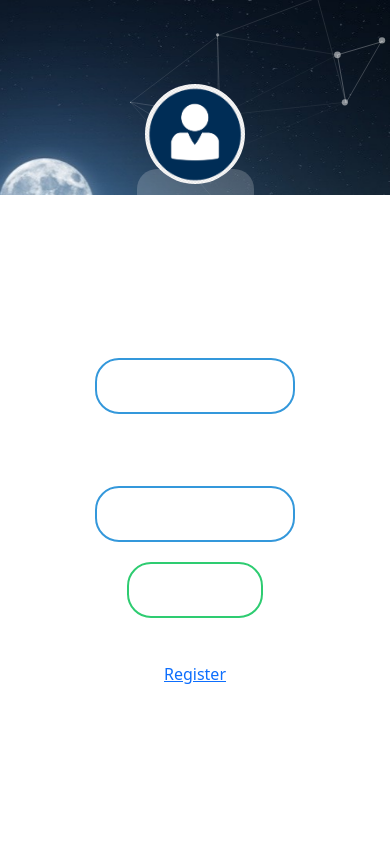
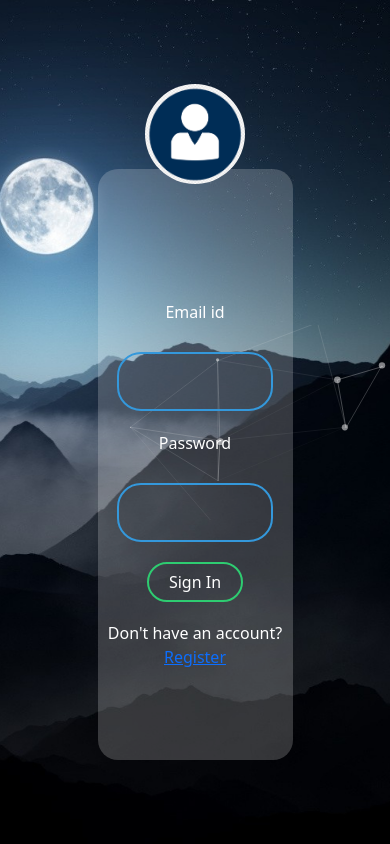
Before and after one commit to Anwita17/flask_project, a Flask app: page / in a window 390 px wide. Run offline with Flask 2, Linux system fonts and the light colour scheme.

Commit message:
Update login.html

```diff
--- a/templates/login.html
+++ b/templates/login.html
@@ -19,18 +19,33 @@
             <img class="logo" src="../static/logo.png">
             <form class='box' action="/" method="POST">
                 <div class="mb-3">
-                    <br><br><br><br>
+                    <br><br><br>
+                    {% if msg %}
+                    <div style="color: red; font-size: 20px;">{{msg}}</div>
+                    {% endif %}
+                    {% with messages = get_flashed_messages() %}
+                    {% if messages %}
+                    <ul class=flashes>
+                        {% for message in messages %}
+                        <div style="font-size: 20px; color:red;">{{ message }}</div>
+
+                        {% endfor %}
+                    </ul>
+                    {% endif %}
+                    {% endwith %}
                     <label for="exampleInputEmail1" class="form-label" style="color: white; ">Email id</label>
-                    <input type="email"  name="email" class="form-control" id="exampleInputEmail1" aria-describedby="emailHelp">
+                    <input required type="email" name="email" class="form-control" id="exampleInputEmail1"
+                        aria-describedby="emailHelp">
 
                 </div>
                 <div class="mb-3">
                     <label for="exampleInputPassword1" class="form-label" style="color: white;">Password</label>
-                    <input type="password" name="pass" class="form-control" id="exampleInputPassword1">
+                    <input required type="password" name="pass" class="form-control" id="exampleInputPassword1">
                 </div>
                 <input type="submit" value="Sign In" name="lu"></input>
                 <div class="mb-3">
-                    <label for="exampleInputPassword1" class="form-label" style="color: white;">Don't have an account? <a href="register">Register</a></label>
+                    <label for="exampleInputPassword1" class="form-label" style="color: white;">Don't have an account?
+                        <a href="register">Register</a></label>
                 </div>
             </form>
         </div>
@@ -45,6 +60,16 @@
             padding: 0;
             height: 100vh;
             overflow: hidden;
+            background-image: url("../static/bg13.jpg");
+            background-repeat: no-repeat;
+            background-size: cover;
+            background-position: center;
+            display: flex;
+            flex-direction: column;
+            justify-content: center;
+            align-items: center;
+            text-align: center;
+
 
 
         }
@@ -83,9 +108,25 @@
             padding-bottom: 2%;
         }
 
+        @media screen and (max-width: 800px) {
+            #container {
+            height: 70%;
+            width: 50%;
+            background-color: rgba(255, 255, 255, 0.2);
+            align-items: center;
+            display: flex;
+            justify-content: center;
+            position: fixed;
+            top: 20%;
+            border-radius: 20px;
+            padding-bottom: 2%;
+        }
+
+        }
+
         .box input[type="email"]:focus,
         .box input[type="password"]:focus {
-            width: 350px;
+            width: 90%;
             border-color: #2ecc71;
         }
 
@@ -97,8 +138,8 @@
             margin: 20px auto;
             text-align: center;
             border: 2px solid #3498db;
-            padding: 14px 10px;
-            width: 200px;
+            padding: 8% 3%;
+            width: 80%;
             outline: none;
             color: white;
             border-radius: 24px;
@@ -109,10 +150,10 @@
             border: 0;
             background: none;
             display: block;
-            margin: 20px auto;
+            margin: 10% auto;
             text-align: center;
             border: 2px solid #2ecc71;
-            padding: 14px 40px;
+            padding: 3% 10%;
             outline: none;
             color: white;
             border-radius: 24px;
```
